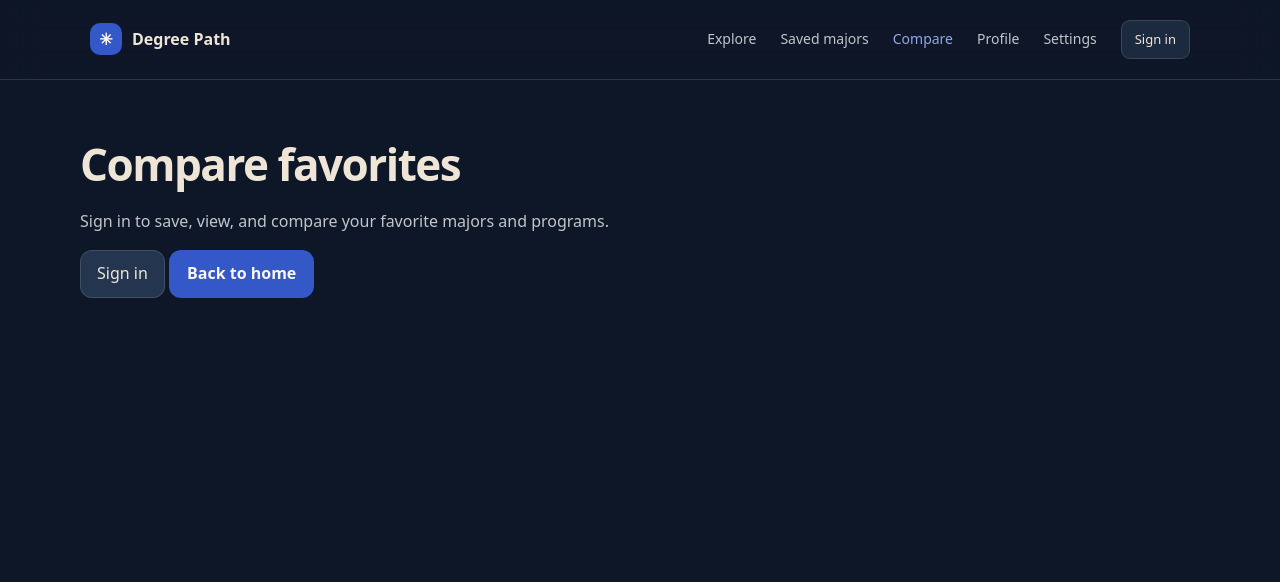
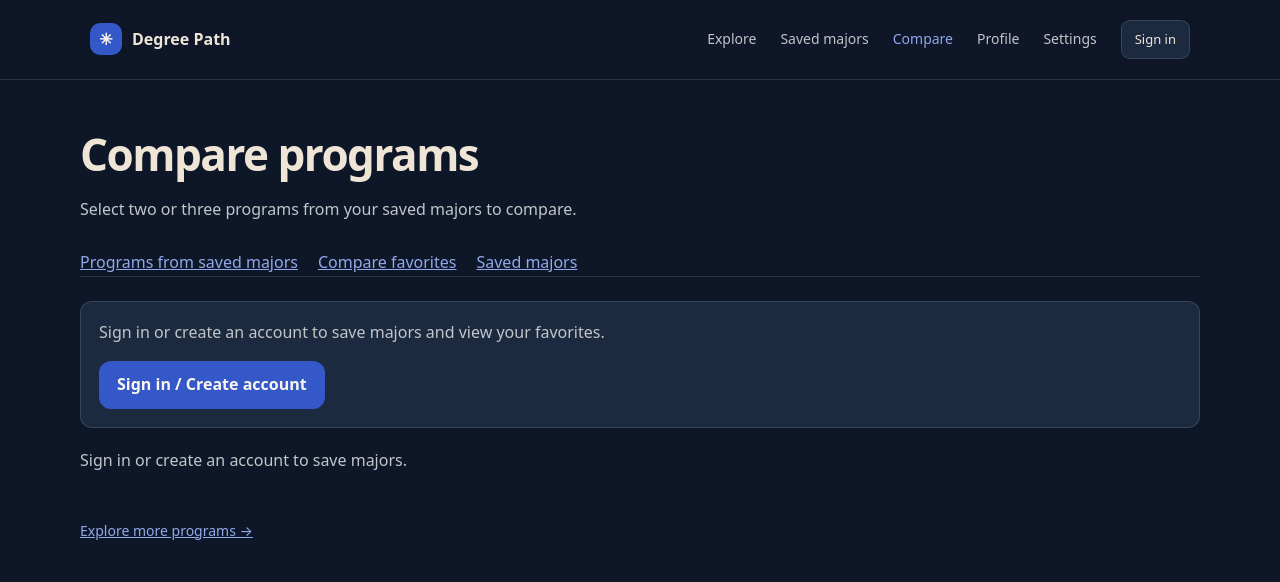
Before and after one commit to whoisbianka/CSC400-Capstone, a Flask app: page /compare in a window 1280 px wide. Shown: the top 582 px of the page. Run offline with Flask 3, Linux system fonts and the light colour scheme; parts of the project's set-up code (start-up, migrations or seed data) failed here and were passed over.

Commit message:
Restore saved-major program comparison flow (codex)
Co-authored-by: OpenAI Codex <codex@openai.com>

```diff
--- a/degree_path/routes.py
+++ b/degree_path/routes.py
@@ -702,7 +702,9 @@ def logout():
 
 @web.get("/compare")
 def compare():
-    return render_template("compare.html", title="Compare")
+    if request.args.get("view") == "favorites":
+        return render_template("compare.html", title="Compare favorites")
+    return render_template("saved_major_comparison.html", title="Compare programs")
 
 
 @web.get("/api/compare")
--- /dev/null
+++ b/degree_path/static/js/saved-major-comparison.js
@@ -0,0 +1,248 @@
+/* Saved majors stay account-owned; comparison is a local selection of real programs. */
+(() => {
+  if (!document.getElementById('saved-program-groups')) return;
+  const byId = id => document.getElementById(id);
+  const degrees = { 1: 'Undergraduate certificate', 2: 'Associate degree', 3: 'Bachelor’s degree',
+    4: 'Post-baccalaureate certificate', 5: 'Master’s degree', 6: 'Doctoral degree',
+    7: 'First professional degree', 8: 'Graduate certificate' };
+  let groups = [];
+  let selected = [];
+  let api;
+  let loadingMore = new Set();
+  const money = value => Number.isFinite(value) ? new Intl.NumberFormat('en-US', {
+    style: 'currency', currency: 'USD', maximumFractionDigits: 0 }).format(value) : 'Not reported';
+  const degree = p => degrees[p.credlev] || 'Degree level not reported';
+  const location = p => [p.city, p.state].filter(Boolean).join(', ') || 'Location not reported';
+  const range = (p, key) => Number.isFinite(p[key + '25']) && Number.isFinite(p[key + '75'])
+    && p[key + '25'] > 0 && p[key + '25'] <= p[key + '75']
+    ? `${p[key + '25']}–${p[key + '75']}` : 'Not reported';
+  function node(tag, className, text) {
+    const element = document.createElement(tag);
+    if (className) element.className = className;
+    if (text !== undefined) element.textContent = text;
+    return element;
+  }
+  function link(text, href, className) {
+    const element = node('a', className, text);
+    element.href = href;
+    return element;
+  }
+  function announce(text) {
+    const notice = document.querySelector('#saved-majors-list .favorites-notice');
+    if (notice) notice.textContent = text;
+  }
+  function card(program) {
+    const active = selected.some(p => p.program_id === program.program_id);
+    const article = node('article', 'saved-program-card');
+    article.dataset.selected = String(active);
+    const top = node('div', 'saved-card-top');
+    top.append(node('span', 'saved-card-kicker', 'SAVED MAJOR'), node('span', 'saved-card-degree', degree(program)));
+    const title = node('h4');
+    title.append(link(program.major, `/programs/${program.program_id}`));
+    const college = node('p', 'saved-card-college', program.college);
+    college.append(node('span', 'saved-card-location', location(program)));
+    const cost = node('div', 'saved-card-cost');
+    cost.append(node('span', 'saved-card-label', 'Yearly cost after aid'));
+    const price = node('div', 'saved-card-price', money(program.npt4));
+    if (Number.isFinite(program.npt4)) price.append(node('small', '', ' / year'));
+    cost.append(price);
+    const earnings = node('p', 'saved-card-earnings', 'Median annual earnings ');
+    earnings.append(node('strong', '', money(program.earnings)));
+    const controls = node('div', 'saved-card-controls');
+    const label = node('label', 'saved-card-check');
+    const input = node('input');
+    input.type = 'checkbox';
+    input.checked = active;
+    input.disabled = !active && selected.length === 3;
+    input.dataset.compareProgram = program.program_id;
+    input.setAttribute('aria-label', `Compare ${program.major} at ${program.college}, ${degree(program)}`);
+    label.append(input, node('span', '', active ? 'Added to comparison' : 'Add to compare'));
+    controls.append(label, link('Details →', `/programs/${program.program_id}`));
+    article.append(top, title, college, cost, earnings, controls);
+    return article;
+  }
+  function renderGroups() {
+    const container = byId('saved-program-groups');
+    container.replaceChildren();
+    groups.forEach(group => {
+      const section = node('section', 'saved-major-group');
+      const heading = node('div', 'saved-group-heading');
+      const title = node('h3', '', group.name);
+      title.id = `saved-major-${group.cipcode}`;
+      section.setAttribute('aria-labelledby', title.id);
+      const actions = node('div', 'saved-group-actions');
+      const remove = node('button', 'save-major-button', 'Remove major');
+      remove.type = 'button';
+      remove.dataset.saveMajor = group.cipcode;
+      remove.setAttribute('aria-label', `Remove ${group.name} from saved majors`);
+      actions.append(link('All colleges →', `/explore?view=programs&cipcode=${group.cipcode}`), remove);
+      heading.append(title, actions);
+      section.append(heading);
+      if (!group.programs.length) {
+        section.append(node('p', 'saved-context', 'No college programs are currently available for this saved major.'));
+      } else {
+        const grid = node('div', 'saved-program-grid');
+        group.programs.forEach(program => grid.append(card(program)));
+        section.append(grid);
+      }
+      if (group.has_next) {
+        const more = node('button', 'secondary-button saved-load-more', loadingMore.has(group.cipcode) ? 'Loading…' : 'Show more colleges');
+        more.type = 'button';
+        more.dataset.moreMajor = group.cipcode;
+        more.disabled = loadingMore.has(group.cipcode);
+        section.append(more);
+      }
+      container.append(section);
+    });
+  }
+  const rows = [
+    { section: 'Cost & value' },
+    { label: 'Yearly cost after aid', hint: 'College-wide average · lower is better', key: 'npt4', best: 'min' },
+    { label: 'In-state tuition & fees', hint: 'Before aid · lower is better', key: 'tuitionfee_in', best: 'min' },
+    { label: 'Out-of-state tuition & fees', hint: 'Before aid · lower is better', key: 'tuitionfee_out', best: 'min' },
+    { label: 'Cost at your income level', hint: 'Household income $48,001–75,000', key: 'npt43', best: 'min' },
+    { label: 'Median annual earnings', hint: '4 years after completion · higher is better', key: 'earnings', best: 'max' },
+    { section: 'College & admissions' },
+    { label: 'Location', value: location },
+    { label: 'Degree level', value: degree },
+    { label: 'Acceptance rate', hint: 'College-wide · no advantage assigned', value: p => Number.isFinite(p.adm_rate) ? `${(p.adm_rate * 100).toFixed(1)}%` : 'Not reported' },
+    ...[['satmt', 'SAT Math'], ['satvr', 'SAT Reading'], ['actmt', 'ACT Math'], ['acten', 'ACT English']].map(([key, label]) => ({ label, hint: 'Middle 50% of reported scores', value: p => range(p, key) })),
+  ];
+  function renderComparison() {
+    const hasSaved = groups.length > 0;
+    const enough = selected.length >= 2;
+    byId('saved-comparison').hidden = !hasSaved;
+    byId('saved-comparison-results').hidden = !enough;
+    byId('saved-comparison-prompt').hidden = enough;
+    byId('saved-differences').disabled = !enough;
+    byId('saved-selection-count').textContent = `${selected.length} of 3 programs selected`;
+    const head = byId('saved-comparison-head');
+    const body = byId('saved-comparison-body');
+    head.replaceChildren(); body.replaceChildren();
+    if (!enough) return;
+    const header = node('tr');
+    const corner = node('th', 'saved-corner', 'What matters to you');
+    corner.scope = 'col';
+    header.append(corner);
+    selected.forEach(p => {
+      const cell = node('th'); cell.scope = 'col';
+      const top = node('div', 'saved-column-top');
+      const remove = node('button', 'saved-comparison-remove', '×');
+      remove.type = 'button'; remove.dataset.removeComparison = p.program_id;
+      remove.setAttribute('aria-label', `Remove ${p.major} at ${p.college} from comparison`);
+      top.append(node('span', 'saved-card-kicker', 'PROGRAM'), remove);
+      cell.append(top, link(p.major, `/programs/${p.program_id}`, 'saved-column-major'),
+        node('span', 'saved-column-college', p.college), node('span', 'saved-column-degree', degree(p)));
+      header.append(cell);
+    });
+    head.append(header);
+    const differences = byId('saved-differences').checked;
+    let pendingSection;
+    let rendered = 0;
+    rows.forEach(row => {
+      if (row.section) { pendingSection = row.section; return; }
+      const values = selected.map(p => row.value ? row.value(p) : p[row.key]);
+      if (differences && new Set(values).size <= 1) return;
+      if (pendingSection) {
+        const section = node('tr', 'saved-table-section');
+        const title = node('th', '', pendingSection);
+        title.colSpan = selected.length + 1;
+        title.scope = 'colgroup';
+        section.append(title); body.append(section); pendingSection = null;
+      }
+      const tr = node('tr');
+      const label = node('th', '', row.label); label.scope = 'row';
+      if (row.hint) label.append(node('span', 'saved-table-hint', row.hint));
+      tr.append(label);
+      // Compare only complete numeric rows. An unavailable amount is never a loss.
+      const comparable = row.best && values.every(Number.isFinite) && new Set(values).size > 1;
+      const best = comparable ? (row.best === 'min' ? Math.min(...values) : Math.max(...values)) : null;
+      values.forEach(value => {
+        const cell = node('td');
+        cell.append(node('span', row.best ? 'saved-table-value' : 'saved-table-text', row.best ? money(value) : value));
+        if (comparable) {
+          const winner = value === best;
+          // Tied best values remain neutral; uniquely best values are green.
+          const tiedBest = winner && values.filter(v => v === best).length > 1;
+          if (!tiedBest) {
+            cell.className = winner ? 'saved-cell-best' : 'saved-cell-worse';
+            const other = values.filter(v => v !== best);
+            const delta = winner ? Math.min(...other.map(v => Math.abs(v - best))) : Math.abs(value - best);
+            const direction = row.best === 'min' ? (winner ? 'less' : 'more') : (winner ? 'more' : 'less');
+            cell.append(node('span', 'saved-table-delta', `${winner ? '✓' : '↓'} ${money(delta)} ${direction} / year${selected.length === 3 ? (winner ? ' than next closest' : ' than best') : ''}`));
+          } else cell.append(node('span', 'saved-table-hint', 'Tied for best'));
+        }
+        tr.append(cell);
+      });
+      body.append(tr); rendered++;
+    });
+    if (!rendered) {
+      const tr = node('tr'); const cell = node('td', '', 'No differences in the reported information.');
+      cell.colSpan = selected.length + 1; tr.append(cell); body.append(tr);
+    }
+  }
+  function render() {
+    byId('saved-library').hidden = groups.length === 0;
+    byId('saved-empty').hidden = groups.length !== 0;
+    byId('saved-major-count').textContent = `${groups.length} saved`;
+    renderGroups(); renderComparison();
+  }
+  byId('saved-program-groups').addEventListener('change', event => {
+    const input = event.target.closest('[data-compare-program]');
+    if (!input) return;
+    const id = Number(input.dataset.compareProgram);
+    if (input.checked && selected.length < 3) {
+      const program = groups.flatMap(group => group.programs).find(p => p.program_id === id);
+      if (program && !selected.some(p => p.program_id === id)) selected.push(program);
+    } else selected = selected.filter(p => p.program_id !== id);
+    render();
+    byId('saved-program-groups').querySelector(`[data-compare-program="${id}"]`)?.focus();
+    announce(selected.length === 3 ? '3 programs selected. Uncheck a program to compare another.' : `${selected.length} programs selected for comparison.`);
+  });
+  byId('saved-program-groups').addEventListener('click', async event => {
+    const button = event.target.closest('[data-more-major]');
+    if (!button || button.disabled) return;
+    const cipcode = Number(button.dataset.moreMajor);
+    const group = groups.find(g => g.cipcode === cipcode);
+    if (!group || loadingMore.has(cipcode)) return;
+    loadingMore.add(cipcode); button.disabled = true; button.textContent = 'Loading…';
+    try {
+      const next = await api(`/api/saved-majors/${cipcode}/programs?page=${group.page + 1}`);
+      // A removal or refresh during the request must not restore stale cards.
+      if (!groups.includes(group)) return;
+      const ids = new Set(group.programs.map(p => p.program_id));
+      group.programs.push(...next.programs.filter(p => !ids.has(p.program_id)));
+      group.page = next.page; group.has_next = next.has_next;
+      render();
+      announce(`More college programs loaded for ${group.name}.`);
+    } catch (error) { announce(error.message); }
+    finally {
+      loadingMore.delete(cipcode);
+      const current = byId('saved-program-groups').querySelector(`[data-more-major="${cipcode}"]`);
+      if (current) { current.disabled = false; current.textContent = 'Show more colleges'; }
+    }
+  });
+  byId('saved-comparison-head').addEventListener('click', event => {
+    const button = event.target.closest('[data-remove-comparison]');
+    if (!button) return;
+    const id = Number(button.dataset.removeComparison);
+    selected = selected.filter(p => p.program_id !== id);
+    render();
+    byId('saved-program-groups').querySelector(`[data-compare-program="${id}"]`)?.focus();
+    announce('Program removed from comparison. Your saved majors are unchanged.');
+  });
+  byId('saved-differences').addEventListener('change', renderComparison);
+  window.SavedMajors = {
+    async refresh(request, favorites) {
+      api = request;
+      const data = favorites.length ? await api('/api/saved-majors/programs') : { majors: [] };
+      groups = data.majors;
+      const available = new Map(groups.flatMap(g => g.programs).map(p => [p.program_id, p]));
+      const saved = new Set(groups.map(g => g.cipcode));
+      selected = selected.filter(p => saved.has(p.cipcode)).map(p => available.get(p.program_id) || p);
+      // Keep already-selected later pages visible after removing another major.
+      selected.forEach(p => { const group = groups.find(g => g.cipcode === p.cipcode); if (!group.programs.some(item => item.program_id === p.program_id)) group.programs.push(p); });
+      render();
+    },
+  };
+})();
--- a/degree_path/templates/compare.html
+++ b/degree_path/templates/compare.html
@@ -13,6 +13,7 @@
 <section class="page-workspace compare-page" id="compare-page" data-api-url="{{ url_for('web.compare_api') }}" data-explore-url="{{ url_for('web.explore') }}">
   <header><p class="eyebrow">Find your fit</p><h1 id="page-title">Compare your options</h1>
     <p>Select two or three favorites to see their statistics side by side.</p></header>
+  <p><a href="{{ url_for('web.compare') }}">Compare college programs from your saved majors →</a></p>
   <nav class="compare-modes" aria-label="Comparison type">
     <button type="button" data-compare-kind="majors" aria-pressed="true">Majors</button>
     <button type="button" data-compare-kind="programs" aria-pressed="false">Programs</button>
--- /dev/null
+++ b/degree_path/templates/saved_major_comparison.html
@@ -0,0 +1,46 @@
+{% extends 'base.html' %}
+{% block extra_head %}
+<link rel="stylesheet" href="{{ url_for('static', filename='css/saved-majors.css') }}">
+<script src="{{ url_for('static', filename='js/saved-major-comparison.js') }}" defer></script>
+<script src="{{ url_for('static', filename='js/saved-major-feedback.js', v='3') }}" defer></script>
+<script src="{{ url_for('static', filename='js/saved-major-controls.js', v='general-majors-1') }}" defer></script>
+{% endblock %}
+{% block content %}
+<div class="page-workspace saved-workspace">
+  <header class="saved-header">
+    <h1 id="page-title">Compare programs</h1>
+    <p>Select two or three programs from your saved majors to compare.</p>
+  </header>
+  <nav class="saved-view-tabs" aria-label="Comparison type">
+    <a href="{{ url_for('web.compare') }}" aria-current="page">Programs from saved majors</a>
+    <a href="{{ url_for('web.compare', view='favorites') }}">Compare favorites</a>
+    <a href="{{ url_for('web.saved_majors_page') }}">Saved majors</a>
+  </nav>
+  <div id="saved-majors-list" aria-busy="true"></div>
+  <section id="saved-library" hidden aria-labelledby="saved-library-title">
+    <div class="saved-section-heading"><h2 id="saved-library-title">Your saved majors</h2><span id="saved-major-count"></span></div>
+    <p class="saved-context">Select up to three college programs to compare.</p>
+    <div id="saved-program-groups"></div>
+  </section>
+  <section id="saved-empty" class="saved-empty" hidden aria-labelledby="saved-empty-title">
+    <h2 id="saved-empty-title">Save your first major.</h2>
+    <p>Save a major in Explore to find it here.</p>
+    <a class="primary-link" href="{{ url_for('web.explore') }}">Explore programs →</a>
+  </section>
+  <section id="saved-comparison" class="saved-comparison" hidden aria-labelledby="saved-comparison-title">
+    <div class="saved-section-heading">
+      <div><h2 id="saved-comparison-title">Compare your shortlist</h2><p id="saved-selection-count" role="status" aria-live="polite"></p></div>
+      <label class="saved-differences"><input id="saved-differences" type="checkbox"> Differences only</label>
+    </div>
+    <p id="saved-comparison-prompt">Select at least two college programs above to compare them here.</p>
+    <div id="saved-comparison-results" hidden>
+      <div class="saved-table-scroll" role="region" aria-label="Program comparison" tabindex="0">
+        <table class="saved-comparison-table"><caption class="sr-only">Comparison of selected saved-major programs</caption><thead id="saved-comparison-head"></thead><tbody id="saved-comparison-body"></tbody></table>
+      </div>
+      <div class="saved-legend"><span><i class="saved-swatch saved-swatch-best" aria-hidden="true"></i> Best value</span><span><i class="saved-swatch saved-swatch-worse" aria-hidden="true"></i> Worse value</span><span>Ties and missing values stay neutral.</span></div>
+      <p class="small-note">Costs and admissions are college-wide. Earnings are for the program, 4 years after completion. Reported test scores are not admission requirements. {{ source_note }}</p>
+    </div>
+  </section>
+  <a class="saved-explore-link" href="{{ url_for('web.explore') }}">Explore more programs →</a>
+</div>
+{% endblock %}
--- a/degree_path/templates/saved_majors.html
+++ b/degree_path/templates/saved_majors.html
@@ -14,6 +14,7 @@
     <p class="saved-kicker">YOUR NEXT CHAPTER</p>
     <h1 id="page-title">Saved majors</h1>
     <p>Your saved majors and favorited programs, together in one place.</p>
+    <a href="{{ url_for('web.compare') }}">Compare programs from your saved majors →</a>
   </header>
   <div id="saved-majors-list" aria-busy="true"></div>
   {% if session.get('user_id') %}
```
Also changed, not shown: tests/test_comparison_page.py (added, +52 -0 lines), tests/test_saved_major_comparison.js (added, +54 -0 lines).
